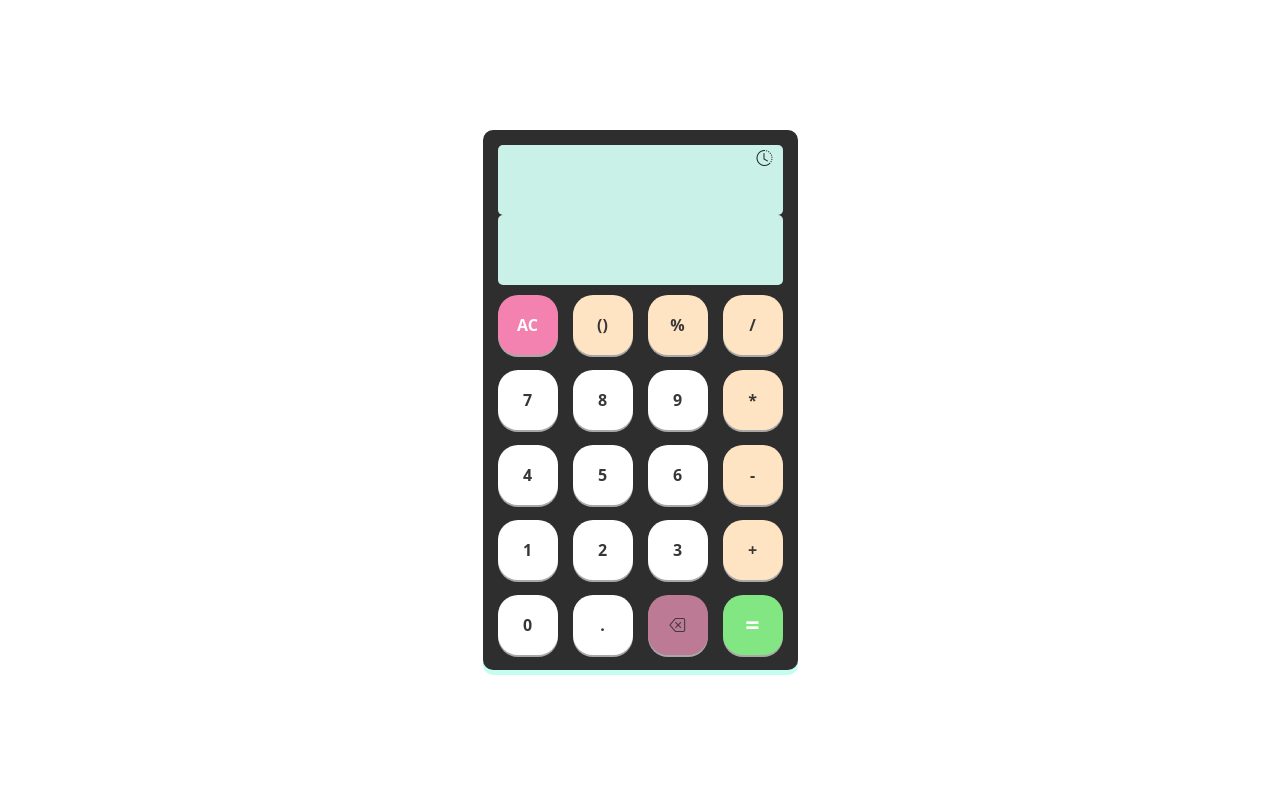
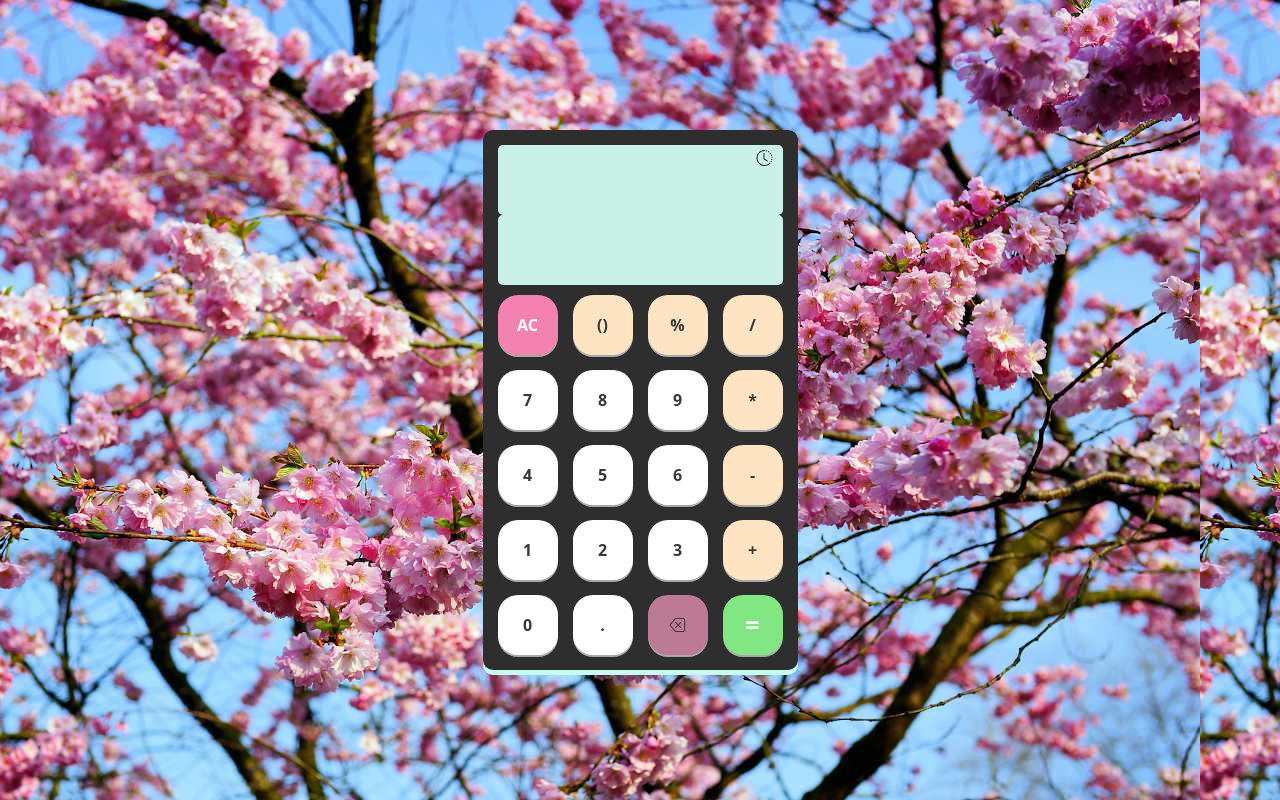
Before and after one commit to mnkhanae/Calculatrice, a plain HTML site: page index.html in a window 1280 px wide. Drawn offline with nearby package versions, Linux system fonts and the light colour scheme; the site is published under a folder, as on GitHub Pages, so addresses that start at the root find nothing.

Commit message:
background image

```diff
--- a/style.css
+++ b/style.css
@@ -11,7 +11,7 @@ body {
   display: flex;
   justify-content: center;
   align-items: center;
-  background-image: url(/Cerisier-du-japon-japonais-Prunus-serrulata.jpg);
+  background-image: url(Cerisier-du-japon-japonais-Prunus-serrulata.jpg);
 }
 .calculatrice {
   /*background-color: rgb(175, 35, 70);*/
```
